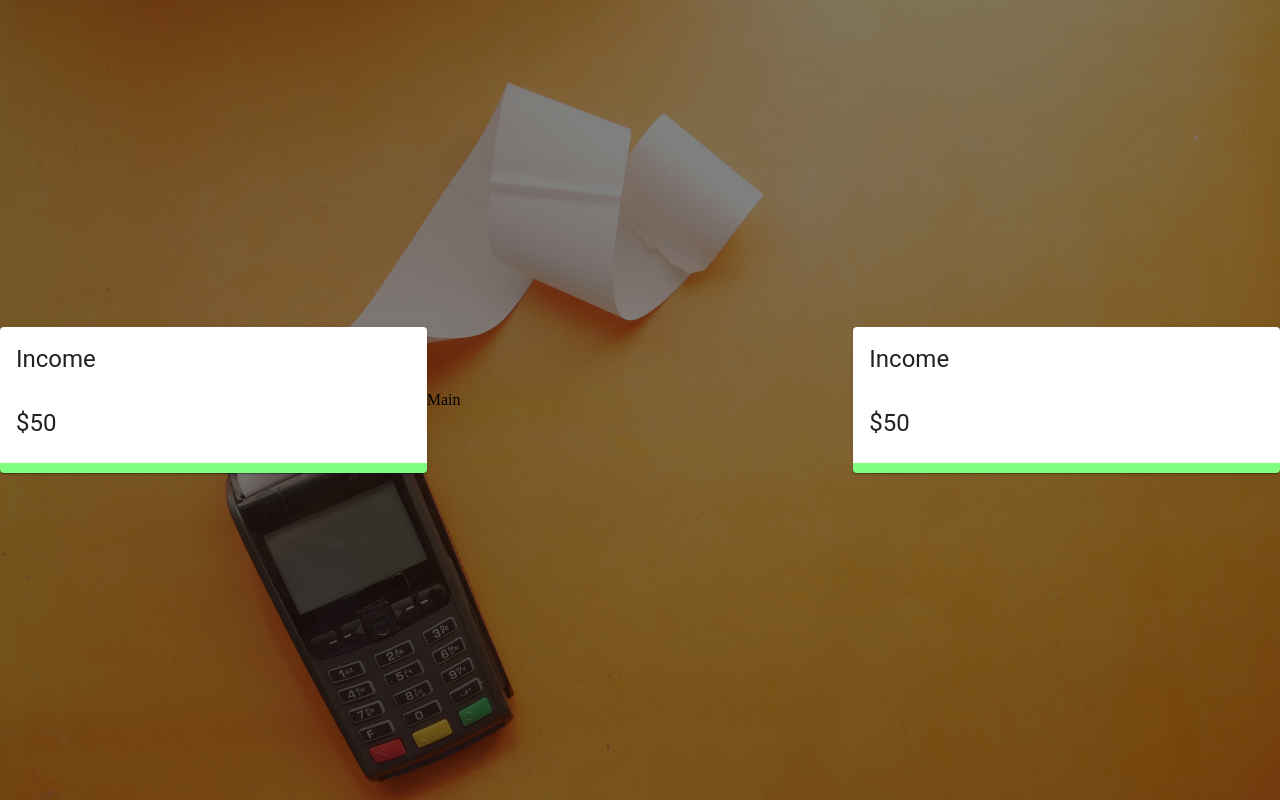
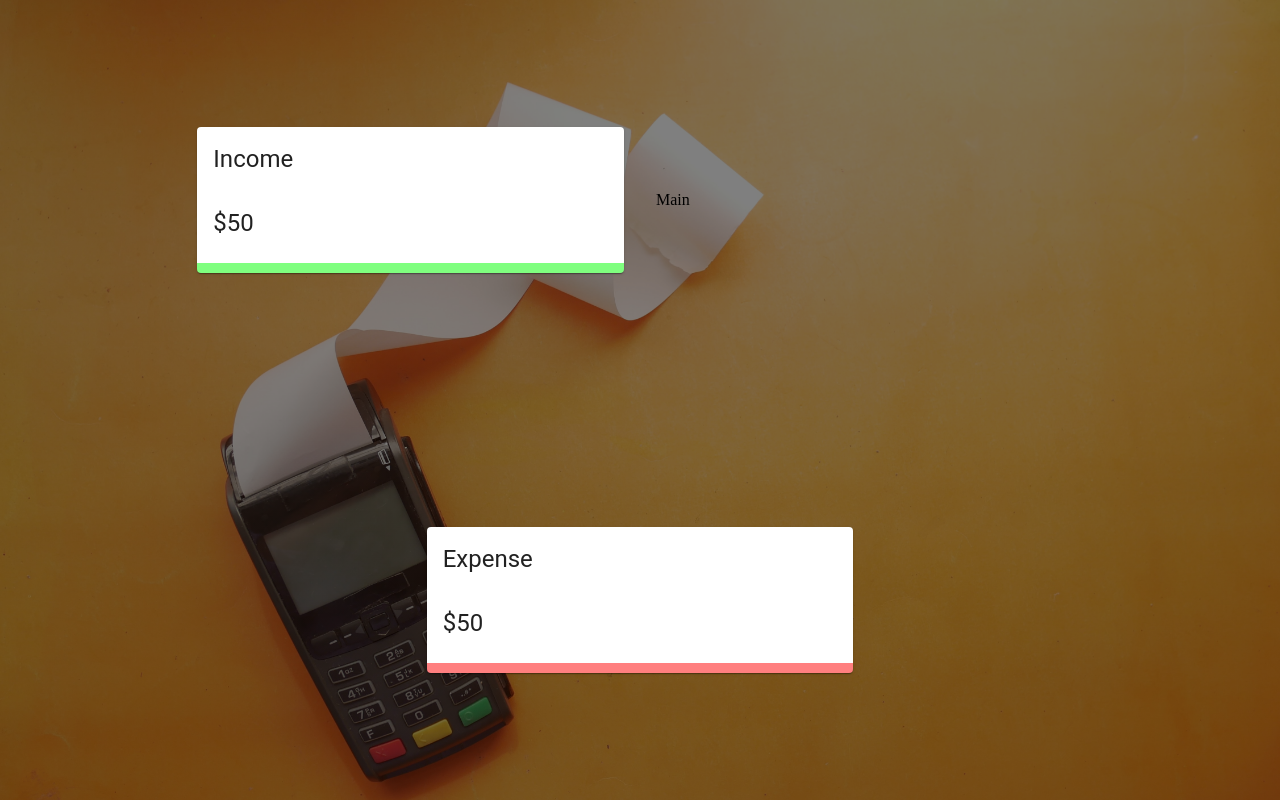
Before and after one commit to akhmed0606/expense_tracker, a React (Create React App) app: page / in a window 1280 px wide. Built offline with nearby package versions, Linux system fonts and the light colour scheme.

Commit message:
add content in main and add dynamic styles

```diff
--- a/src/App.js
+++ b/src/App.js
@@ -1,18 +1,20 @@
 import  Details  from './Components/Details/Details'
 import { Grid } from '@material-ui/core'
+import useStyles from './style'
 
 function App() {
+   const classes = useStyles()
   return (
     <div>
-    <Grid container spacing={0} alignItems='center' justifyContent='center' style={{height: '100vh'}}>
+    <Grid className={classes.grid} container spacing={0} alignItems='center' justifyContent='center' style={{height: '100vh'}}>
    <Grid item xs={12} sm={4}>
-      <Details />
+      <Details title='Income' />
    </Grid>
    <Grid item xs={12} sm={4}>
       Main
    </Grid>
    <Grid item xs={12} sm={4}>
-      <Details />
+      <Details title='Expense'/>
    </Grid>
     </Grid>
     </div>
--- a/src/Components/Details/Details.js
+++ b/src/Components/Details/Details.js
@@ -2,11 +2,11 @@ import { Card, CardHeader, CardContent, Typography } from '@material-ui/core';
 import { Doughnut } from 'react-chartjs-2';
 import useStyles from './style';
 
-const Details = () => {
+const Details = ({title}) => {
     const classes = useStyles();
   return (
-    <Card className={classes.income}>
-    <CardHeader title='Income'  />
+    <Card className={title === 'Income' ? classes.income : classes.expense}>
+    <CardHeader title={title}  />
     <CardContent>
       <Typography variant="h5">$50</Typography>
       {/* <Doughnut  /> */}
```
Also changed, not shown: src/Main/Main.js (+12 -2 lines).
